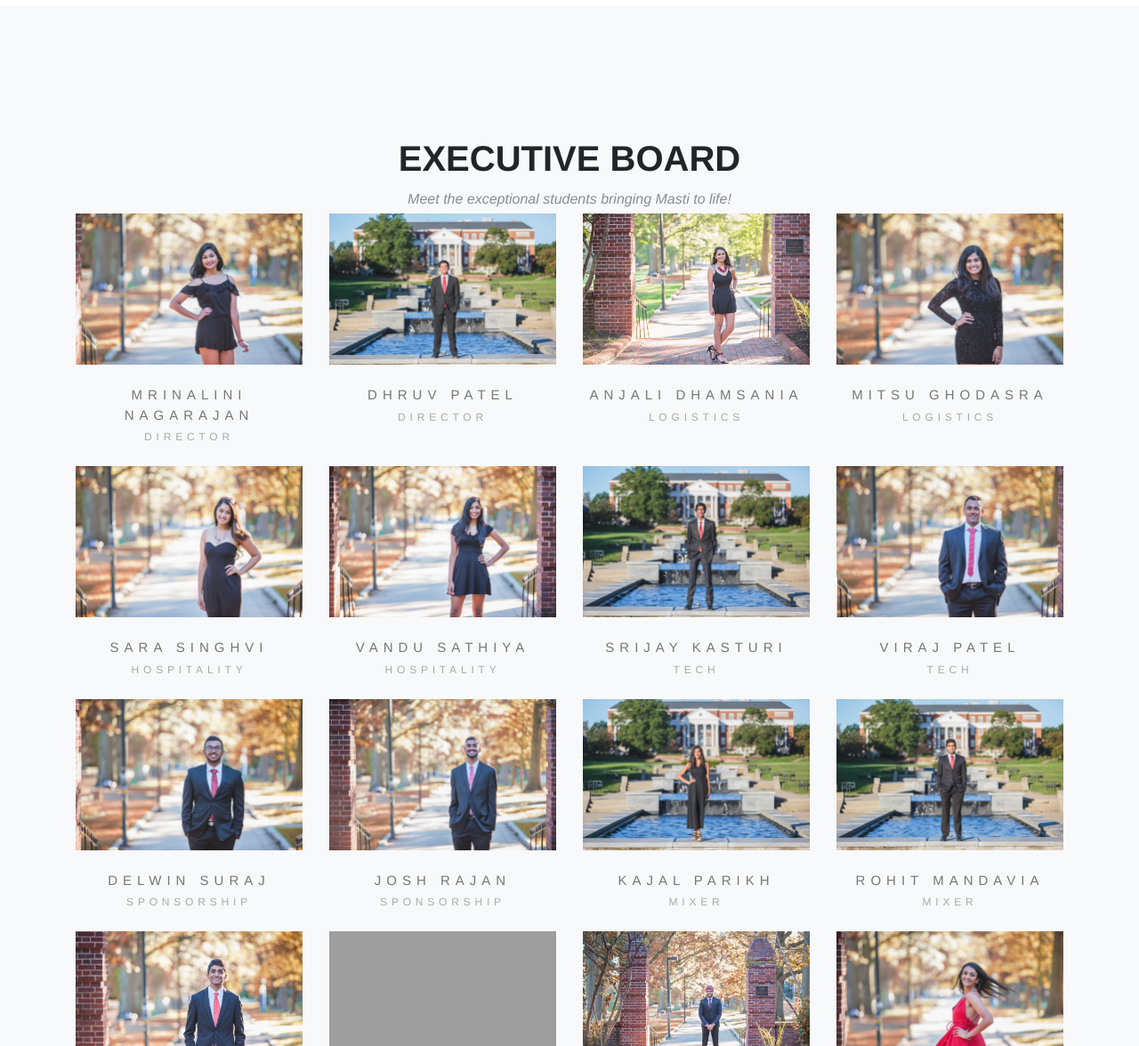
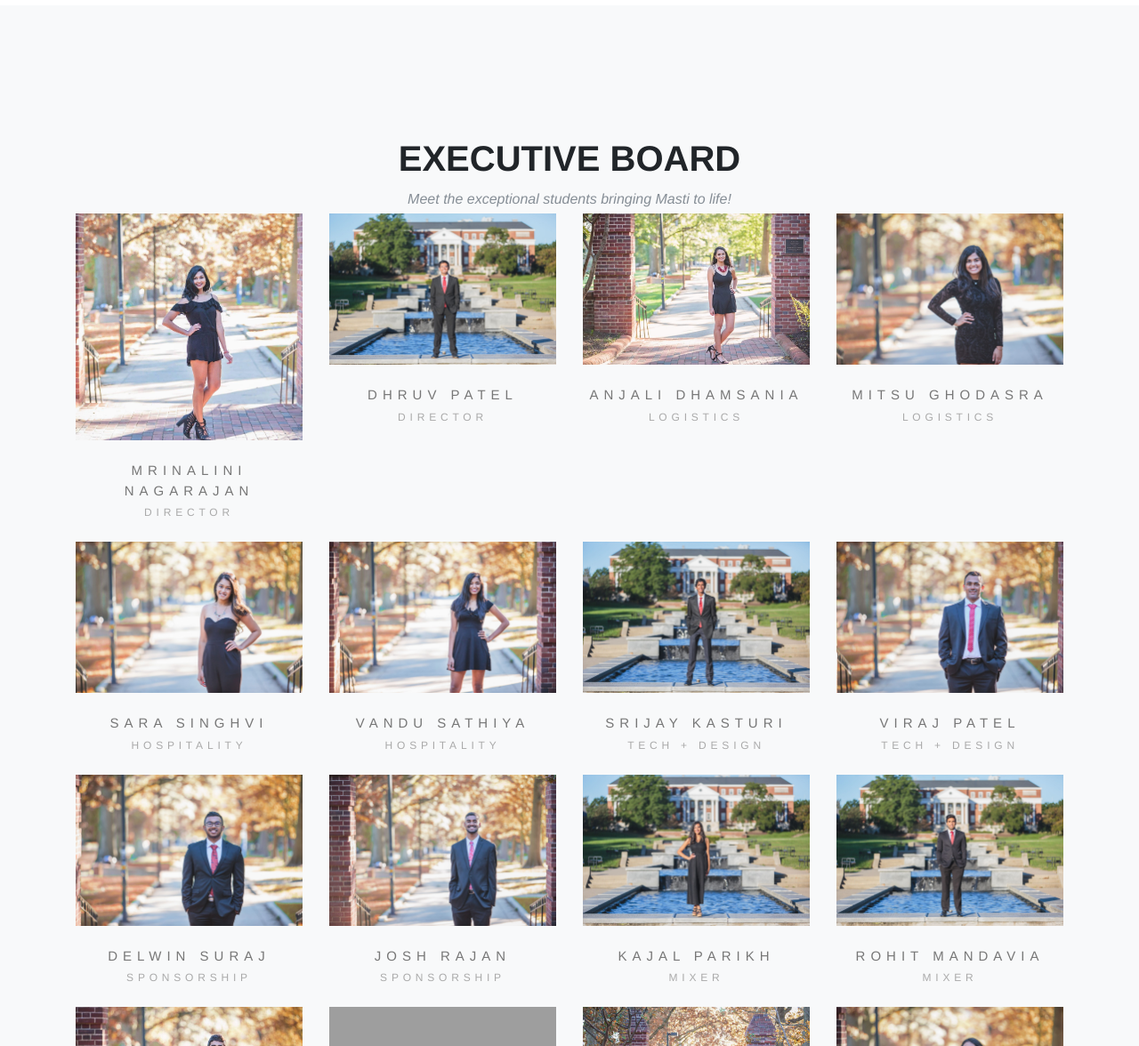
Before and after one commit to marylandmasti/website-old, a PHP site: page / in a window 1280 px wide. Shown: the part 5324-6500 px from the top of the page at 89% size. Run offline with PHP 8.4, Linux system fonts and the light colour scheme; some web fonts are replaced; grey boxes are pictures that could not be loaded.

Commit message:
new changes

```diff
--- a/css/agency.css
+++ b/css/agency.css
@@ -30,7 +30,7 @@
 }
 body {
   overflow-x: hidden;
-  font-family: 'Roboto Slab', 'Helvetica Neue', Helvetica, Arial, sans-serif;
+  font-family: 'EB Garamond','Roboto Slab', 'Helvetica Neue', Helvetica, Arial, sans-serif;
   width:100%;
 }
 
@@ -637,24 +637,24 @@ section#contact {
   section#contact ::-webkit-input-placeholder {
     font-weight: 700;
     color: #eeeeee;
-    font-family: 'Montserrat', 'Helvetica Neue', Helvetica, Arial, sans-serif;
+    font-family: 'EB Garamond', 'Montserrat', 'Helvetica Neue', Helvetica, Arial, sans-serif;
     text-transform: uppercase; }
   section#contact :-moz-placeholder {
     font-weight: 700;
     color: #eeeeee;
     /* Firefox 18- */
-    font-family: 'Montserrat', 'Helvetica Neue', Helvetica, Arial, sans-serif;
+    font-family: 'EB Garamond', 'Montserrat', 'Helvetica Neue', Helvetica, Arial, sans-serif;
     text-transform: uppercase; }
   section#contact ::-moz-placeholder {
     font-weight: 700;
     color: #eeeeee;
     /* Firefox 19+ */
-    font-family: 'Montserrat', 'Helvetica Neue', Helvetica, Arial, sans-serif;
+    font-family: 'EB Garamond', 'Montserrat', 'Helvetica Neue', Helvetica, Arial, sans-serif;
     text-transform: uppercase; }
   section#contact :-ms-input-placeholder {
     font-weight: 700;
     color: #eeeeee;
-    font-family: 'Montserrat', 'Helvetica Neue', Helvetica, Arial, sans-serif;
+    font-family: 'EB Garamond', 'Montserrat', 'Helvetica Neue', Helvetica, Arial, sans-serif;
     text-transform: uppercase; }
   section#contact .text-danger {
     color: #e74c3c; }
--- /dev/null
+++ b/css/css_005.css
@@ -0,0 +1,31 @@
+/* latin */
+@font-face {
+    font-family: 'EB Garamond';
+    font-style: normal;
+    font-weight: 400;
+    src: local('EB Garamond Regular'), local('EB Garamond-Regular'), url('https://fonts.googleapis   u.com/css?family=EB+Garamond:400,500,600,700&display=swap&subset=cyrillic') format('woff2');
+  }
+
+/* latin */
+@font-face {
+    font-family: 'EB Garamond';
+    font-style: normal;
+    font-weight: 700;
+    src: local('EB Garamond Bold'), local('EB Garamond-Bold'), url('https://fonts.googleapis   u.com/css?family=EB+Garamond:400,500,600,700&display=swap&subset=cyrillic') format('woff2');
+  }
+
+  /* latin */
+@font-face {
+    font-family: 'EB Garamond';
+    font-style: italic;
+    font-weight: 400;
+    src: local('EB Garamond Italic'), local('EB Garamond-Italic'), url('https://fonts.googleapis   u.com/css?family=EB+Garamond:400,500,600,700&display=swap&subset=cyrillic') format('woff2');
+  }
+
+  /* latin */
+@font-face {
+    font-family: 'EB Garamond';
+    font-style: italic;
+    font-weight: 700;
+    src: local('EB Garamond Bold Italic'), local('EB Garamond-BoldItalic'), url('https://fonts.googleapis   u.com/css?family=EB+Garamond:400,500,600,700&display=swap&subset=cyrillic') format('woff2');
+  }
--- a/index.html
+++ b/index.html
@@ -25,6 +25,7 @@
     <link href="css/css_003.css" rel="stylesheet" type="text/css">
     <link href="css/css.css" rel="stylesheet" type="text/css">
     <link href="css/css_004.css" rel="stylesheet" type="text/css">
+    <link href="css/css_005.css" rel="stylesheet" type="text/css">
     <script type="text/javascript" async="" src="jscr/analytics.js"></script><script src="jscr/dg.js" type="text/javascript"></script>
 
     <style>
@@ -675,7 +676,7 @@ to welcome all 8 competing teams to College Park for Mayuri 2019!
                         </div>
 
                         <div class="team-item-role">
-                            Tech
+                            Tech + Design
                         </div>
 
                     </div>
@@ -701,7 +702,7 @@ to welcome all 8 competing teams to College Park for Mayuri 2019!
                         </div>
 
                         <div class="team-item-role">
-                            Tech
+                            Tech + Design
                         </div>
 
                     </div>
```
Also changed, not shown: other parts of css/agency.css (+15 -15 lines), images/board/mrinalini.jpg.
